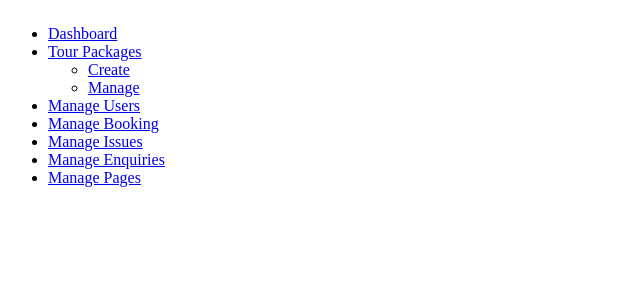
After one commit to ELKABLI-AMINA/fill_rouge, a Laravel app: page /dashboard in a window 1280 px wide. The commit adds this page. Shown: the top 300 px of the page, without its empty margins (0-640 px from the left). Run offline with Laravel 10, Linux system fonts and the light colour scheme.

Commit message:
sidebar dashboard admin

```diff
--- /dev/null
+++ b/resources/views/dashboard.blade.php
@@ -0,0 +1,59 @@
+<!DOCTYPE html>
+<html lang="en">
+
+<head>
+    <meta charset="UTF-8">
+    <meta name="viewport" content="width=device-width, initial-scale=1.0">
+    <meta http-equiv="X-UA-Compatible" content="ie=edge">
+    <title>Dashboard Admin</title>
+</head>
+
+<body>
+    <div class="sidebar-menu">
+        <header class="logo1">
+            <a href="#" class="sidebar-icon"> <span class="fa fa-bars"></span> </a>
+        </header>
+        <div style="border-top:1px ridge rgba(255, 255, 255, 0.15)"></div>
+        <div class="menu">
+            <ul id="menu">
+                <li><a href="dashboard.php"><i class="fa fa-tachometer"></i> <span>Dashboard</span>
+                        <div class="clearfix"></div>
+                    </a></li>
+
+                <li id="menu-academico"><a href="#"><i class="fa fa-list-ul" aria-hidden="true"></i><span> Tour
+                            Packages</span> <span class="fa fa-angle-right" style="float: right"></span>
+                        <div class="clearfix"></div>
+                    </a>
+                    <ul id="menu-academico-sub">
+                        <li id="menu-academico-avaliacoes"><a href="create-package.php">Create</a></li>
+                        <li id="menu-academico-avaliacoes"><a href="manage-packages.php">Manage</a></li>
+                    </ul>
+                </li>
+                <li id="menu-academico"><a href="manage-users.php"><i class="fa fa-users"
+                            aria-hidden="true"></i><span>Manage Users</span>
+                        <div class="clearfix"></div>
+                    </a></li>
+
+                <li><a href="manage-bookings.php"><i class="fa fa-list" aria-hidden="true"></i> <span>Manage
+                            Booking</span>
+                        <div class="clearfix"></div>
+                    </a></li>
+                <li><a href="manageissues.php"><i class="fa fa-table"></i> <span>Manage Issues</span>
+                        <div class="clearfix"></div>
+                    </a></li>
+                <li><a href="manage-enquires.php"><i class="fa fa-file-text-o" aria-hidden="true"></i> <span>Manage
+                            Enquiries</span>
+                        <div class="clearfix"></div>
+                    </a></li>
+                <li><a href="manage-pages.php"><i class="fa fa-file-text-o" aria-hidden="true"></i> <span>Manage
+                            Pages</span>
+                        <div class="clearfix"></div>
+                    </a></li>
+
+
+            </ul>
+        </div>
+    </div>
+</body>
+
+</html>
--- a/routes/web.php
+++ b/routes/web.php
@@ -26,3 +26,6 @@ Route::get('/about', function () {
 Route::get('/contact', function () {
     return view('contact');
 });
+Route::get('/dashboard', function () {
+    return view('dashboard');
+});
```
Also changed, not shown: resources/views/master/navbar.blade.php (+13 -9 lines), public/css/app.css.
